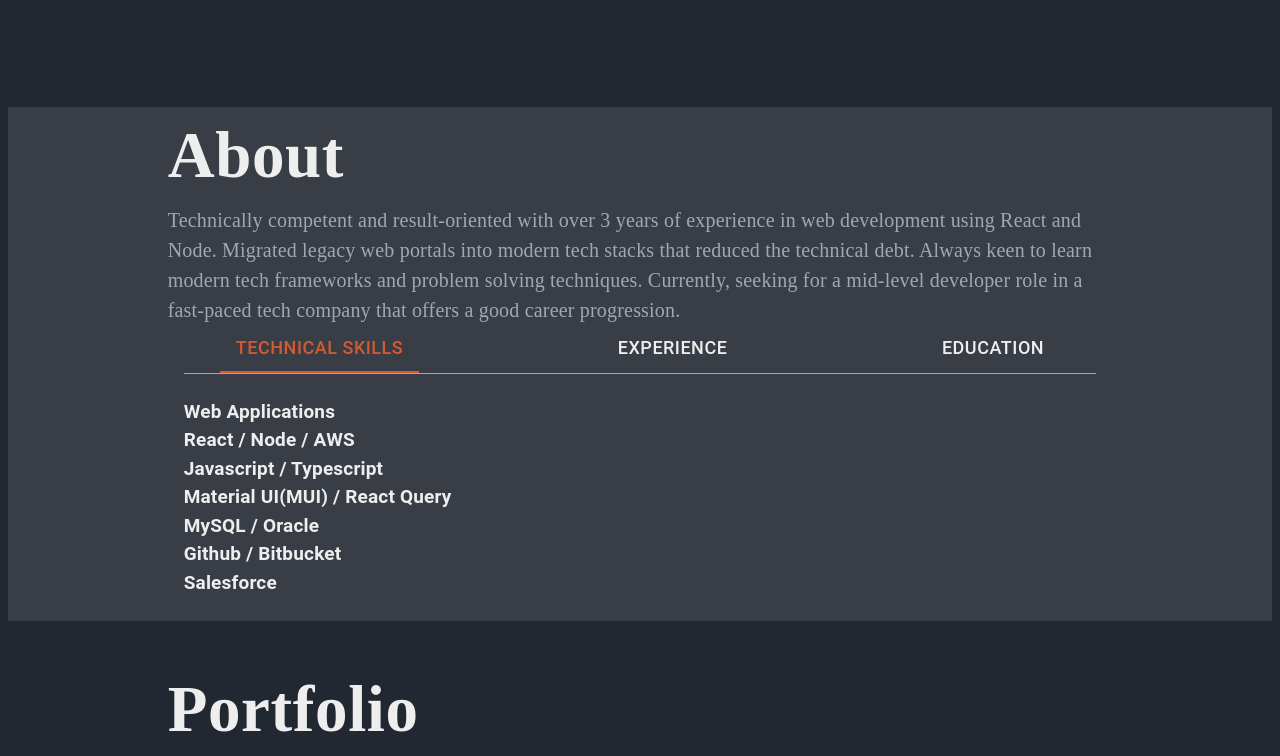
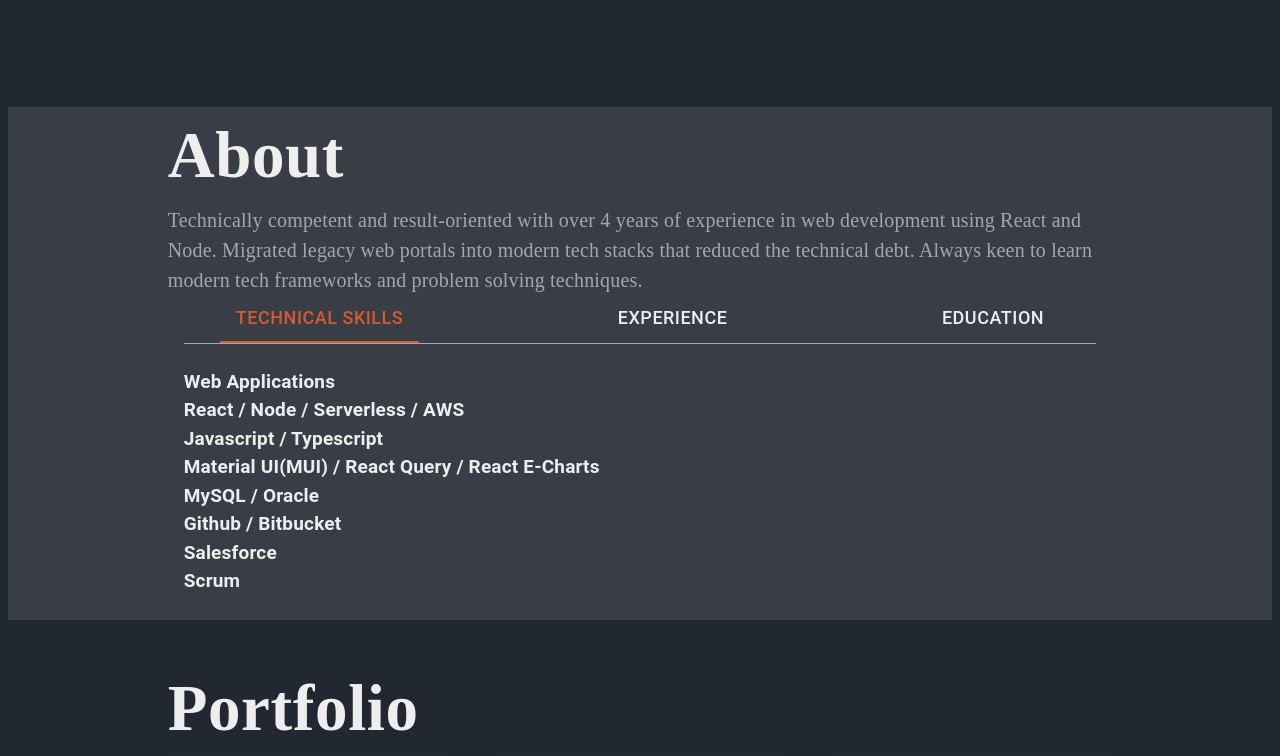
Before and after one commit to Rabin88/My-Website, a React (Create React App) app: page / in a window 1280 px wide. Shown: the part 623-1379 px from the top of the page. Built offline with nearby package versions, Linux system fonts and the light colour scheme.

Commit message:
updated profile and cv

```diff
--- a/public/index.html
+++ b/public/index.html
@@ -24,7 +24,7 @@
       work correctly both with client-side routing and a non-root public URL.
       Learn how to configure a non-root public URL by running `npm run build`.
     -->
-    <title>React App</title>
+    <title>Rabin</title>
   </head>
   <script src="https://smtpjs.com/v3/smtp.js"></script>
 
--- a/src/About.tsx
+++ b/src/About.tsx
@@ -50,12 +50,10 @@ const About = () => {
           color: "rgba(198,201,216,.75)"
         }}
       >
-        Technically competent and result-oriented with over 3 years of
+        Technically competent and result-oriented with over 4 years of
         experience in web development using React and Node. Migrated legacy web
         portals into modern tech stacks that reduced the technical debt. Always
         keen to learn modern tech frameworks and problem solving techniques.
-        Currently, seeking for a mid-level developer role in a fast-paced tech
-        company that offers a good career progression.
       </Typography>
       <TabContext value={activeTab}>
         <Box
@@ -137,7 +135,7 @@ const About = () => {
               fontWeight: 600
             }}
           >
-            React / Node / AWS
+            React / Node / Serverless / AWS
           </Typography>
           <Typography
             sx={{
@@ -155,7 +153,7 @@ const About = () => {
               fontWeight: 600
             }}
           >
-            Material UI(MUI) / React Query
+            Material UI(MUI) / React Query / React E-Charts
           </Typography>
           <Typography
             sx={{
@@ -184,6 +182,15 @@ const About = () => {
           >
             Salesforce
           </Typography>
+          <Typography
+            sx={{
+              color: "#EEEEEE",
+              fontSize: isMobile ? 16 : 19,
+              fontWeight: 600
+            }}
+          >
+            Scrum
+          </Typography>
         </TabPanel>
         <TabPanel sx={{ color: "rgba(198,201,216,.75)" }} value="experience">
           <Typography
@@ -193,7 +200,7 @@ const About = () => {
               fontWeight: 600
             }}
           >
-            Junior Web Developer - Keyloop, Reading
+            Web Developer - Keyloop, Reading
           </Typography>
           <Typography
             sx={{
@@ -202,7 +209,7 @@ const About = () => {
               fontSize: 16
             }}
           >
-            Jan 2020 - Current
+            Jan 2021 - Present
           </Typography>
           <Typography
             sx={{
```
Also changed, not shown: 1 other file (tests, documents, lock files or other folders).
